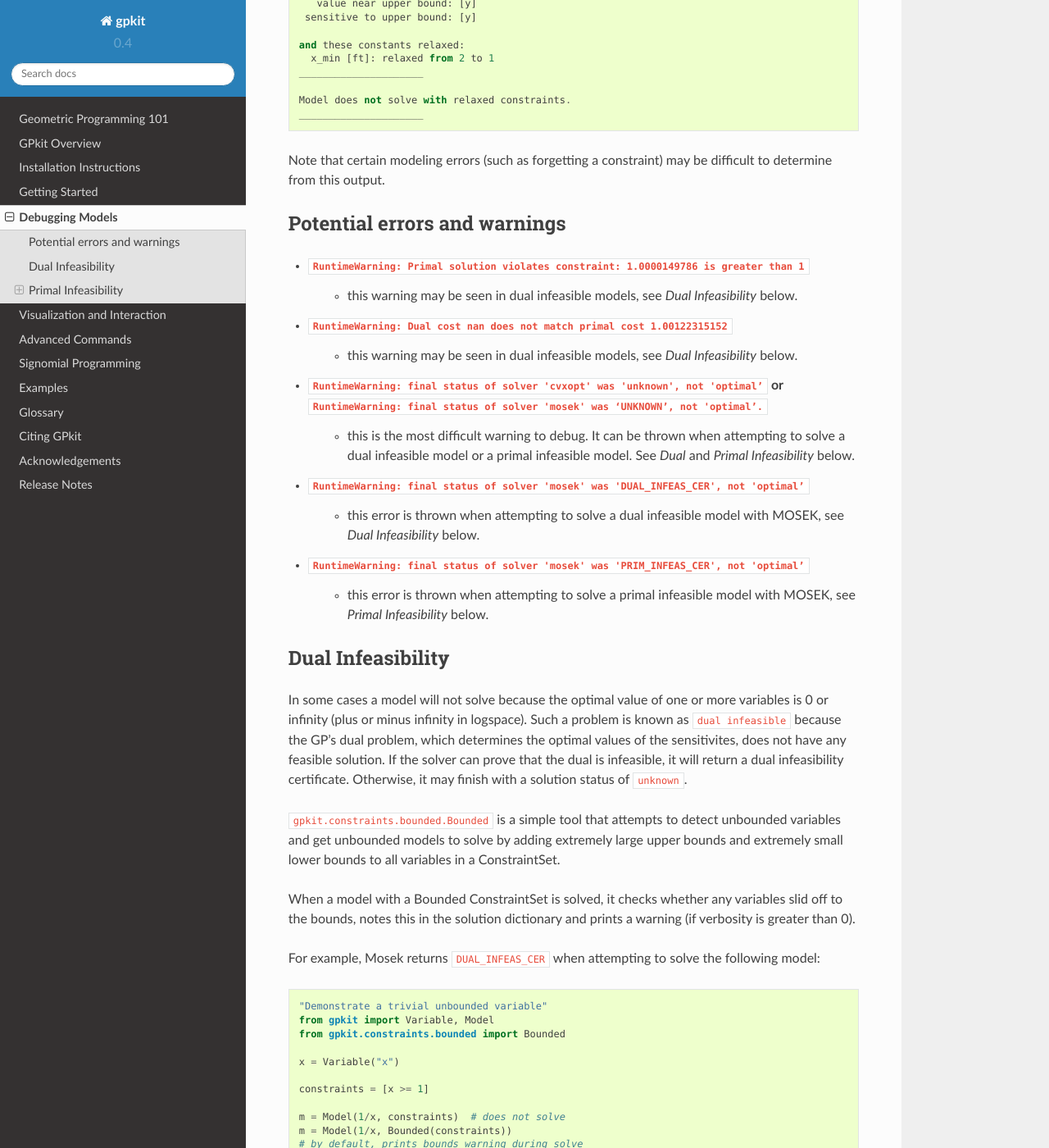
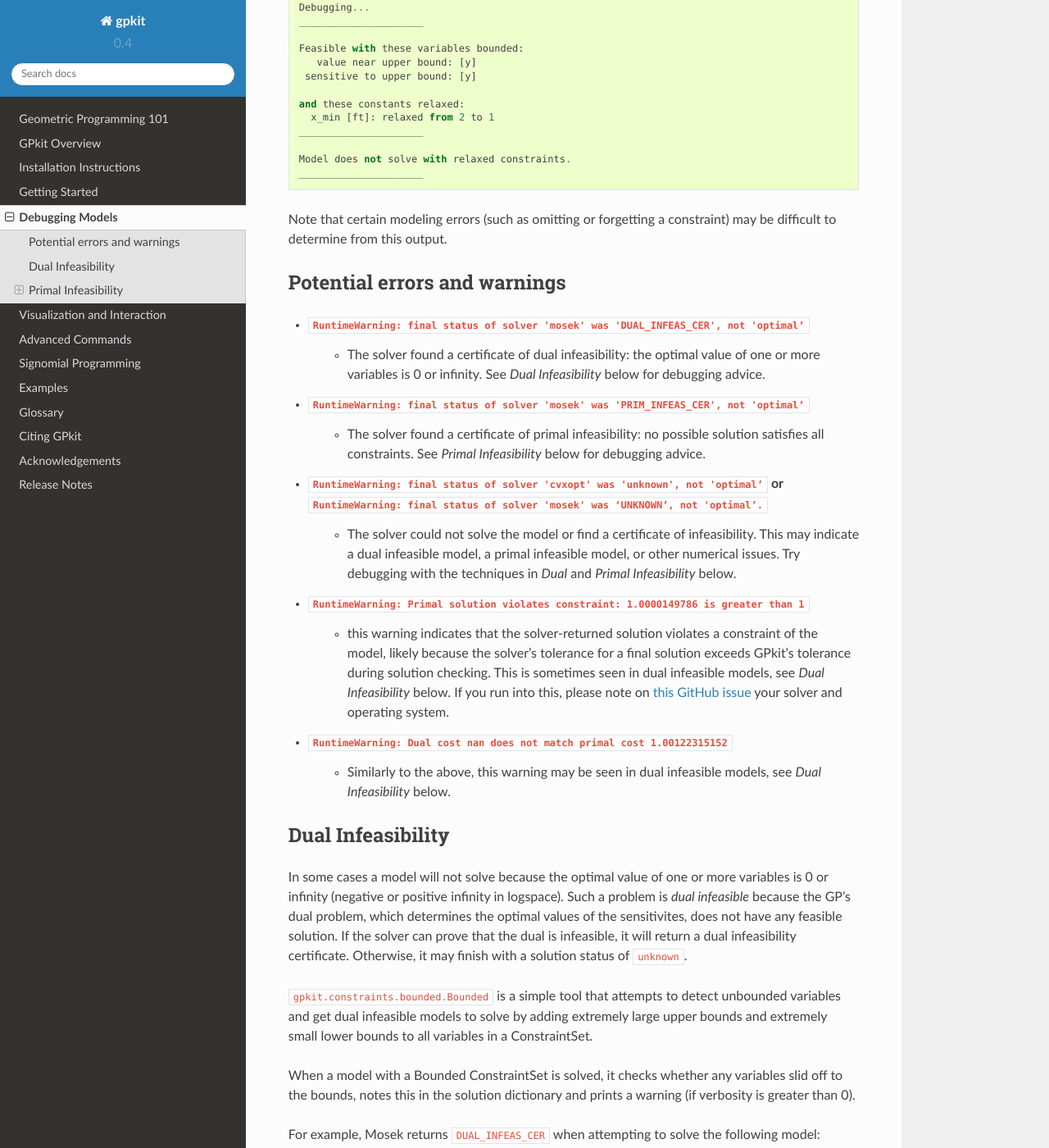
Before and after one commit to convexengineering/gpkit, a Sphinx documentation site: the page built from docs/source/debugging.rst, in a window 1280 px wide and 1400 px high, scrolled down 662 px. Shown: the whole window at 82% size. Built offline with Sphinx 7.4.7 and the Read the Docs theme 2.0.0, drawn with Linux system fonts in a browser that asks for light colours; some of the changed text lies outside the part shown.

Commit message:
edit docs with @whoburg

```diff
--- a/docs/source/debugging.rst
+++ b/docs/source/debugging.rst
@@ -1,43 +1,49 @@
 Debugging Models
 ****************
 
-A number of errors and warnings may be raised when attempting to solve a model. These can generally be classed into two types: models where there is no possible solution (primal infeasible models) and those where nothing stops the objective (or variables in the objective) from going to 0 or infinity (dual infeasible models).
+A number of errors and warnings may be raised when attempting to solve a model.
+A model may be primal infeasible: there is no possible solution that satisfies all constraints. A model may be dual infeasible: the optimal value of one or more variables is 0 or infinity (negative and positive infinity in logspace).
 
-GPkit contains several tools for diagnosing which constraints and variables might be causing this infeasibility. The first thing to do with a model `m` that won't solve is to run ``m.debug()``, which will search for changes that would make the model feasible:
+For a GP model that does not solve, solvers may be able to prove its primal or dual infeasibility, or may return an unknown status.
+
+GPkit contains several tools for diagnosing which constraints and variables might be causing infeasibility. The first thing to do with a model ``m`` that won't solve is to run ``m.debug()``, which will search for changes that would make the model feasible:
 
 .. literalinclude:: examples/debug.py
 
 .. literalinclude:: examples/debug_output.txt
 
-Note that certain modeling errors (such as forgetting a constraint) may be difficult to determine from this output.
+Note that certain modeling errors (such as omitting or forgetting a constraint) may be difficult to determine from this output.
 
 
 Potential errors and warnings
 =============================
 
+- ``RuntimeWarning: final status of solver 'mosek' was 'DUAL_INFEAS_CER', not 'optimal’``
+    - The solver found a certificate of dual infeasibility: the optimal value of one or more variables is 0 or infinity. See *Dual Infeasibility* below for debugging advice.
+
+- ``RuntimeWarning: final status of solver 'mosek' was 'PRIM_INFEAS_CER', not 'optimal’``
+    - The solver found a certificate of primal infeasibility: no possible solution satisfies all constraints. See *Primal Infeasibility* below for debugging advice.
+
+- ``RuntimeWarning: final status of solver 'cvxopt' was 'unknown', not 'optimal’`` or ``RuntimeWarning: final status of solver 'mosek' was ‘UNKNOWN’, not 'optimal’.``
+    - The solver could not solve the model or find a certificate of infeasibility. This may indicate a dual infeasible model, a primal infeasible model, or other numerical issues. Try debugging with the techniques in *Dual* and *Primal Infeasibility* below.
+
 - ``RuntimeWarning: Primal solution violates constraint: 1.0000149786 is greater than 1``
-    - this warning may be seen in dual infeasible models, see *Dual Infeasibility* below.
+    - this warning indicates that the solver-returned solution violates a constraint of the model, likely because the solver's tolerance for a final solution exceeds GPkit's tolerance during solution checking. This is sometimes seen in dual infeasible models, see *Dual Infeasibility* below. If you run into this, please note on `this GitHub issue <https://github.com/hoburg/gpkit/issues/753>`_ your solver and operating system.
 
 - ``RuntimeWarning: Dual cost nan does not match primal cost 1.00122315152``
-    - this warning may be seen in dual infeasible models, see *Dual Infeasibility* below.
+    - Similarly to the above, this warning may be seen in dual infeasible models, see *Dual Infeasibility* below.
 
-- ``RuntimeWarning: final status of solver 'cvxopt' was 'unknown', not 'optimal’`` or ``RuntimeWarning: final status of solver 'mosek' was ‘UNKNOWN’, not 'optimal’.``
-    - this is the most difficult warning to debug. It can be thrown when attempting to solve a dual infeasible model or a primal infeasible model. See *Dual* and *Primal Infeasibility* below.
-
-- ``RuntimeWarning: final status of solver 'mosek' was 'DUAL_INFEAS_CER', not 'optimal’``
-    - this error is thrown when attempting to solve a dual infeasible model with MOSEK,  see *Dual Infeasibility* below.
-
-- ``RuntimeWarning: final status of solver 'mosek' was 'PRIM_INFEAS_CER', not 'optimal’``
-    - this error is thrown when attempting to solve a primal infeasible model with MOSEK,  see *Primal Infeasibility* below.
+..
+    note: remove the above when we match solver tolerance in GPkit (issue #753)
 
 
 Dual Infeasibility
 ==================
 
-In some cases a model will not solve because the optimal value of one or more variables is 0 or infinity (plus or minus infinity in logspace). Such a problem is known as ``dual infeasible`` because the GP's dual problem, which determines the optimal values of the sensitivites, does not have any feasible solution. If the solver can prove that the dual is infeasible, it will return a dual infeasibility certificate. Otherwise, it may finish with a solution status of ``unknown``.
+In some cases a model will not solve because the optimal value of one or more variables is 0 or infinity (negative or positive infinity in logspace). Such a problem is `dual infeasible` because the GP's dual problem, which determines the optimal values of the sensitivites, does not have any feasible solution. If the solver can prove that the dual is infeasible, it will return a dual infeasibility certificate. Otherwise, it may finish with a solution status of ``unknown``.
 
 ``gpkit.constraints.bounded.Bounded`` is a
-simple tool that attempts to detect unbounded variables and get unbounded models to solve by adding extremely large upper bounds and extremely small lower bounds to all variables in a ConstraintSet.
+simple tool that attempts to detect unbounded variables and get dual infeasible models to solve by adding extremely large upper bounds and extremely small lower bounds to all variables in a ConstraintSet.
 
 When a model with a Bounded ConstraintSet is solved, it checks whether any variables slid off to the bounds, notes this in the solution dictionary and prints a warning (if verbosity is greater than 0).
 
@@ -49,14 +55,16 @@
 
 .. literalinclude:: examples/unbounded_output.txt
 
-The problem, unsurprisingly, is that the variable ``x`` has no lower bound.
+The problem, unsurprisingly, is that the cost ``1/x`` has no lower bound because ``x`` has no upper bound.
 
 For details read the `Bounded <autodoc/gpkit.constraints.html#module-gpkit.constraints.bounded>`__ docstring.
+
+
 
 Primal Infeasibility
 ====================
 
-A model is primal infeasible when there is no point which simultaneously satisfies all of the model’s constraints. A simple example is presented below.
+A model is primal infeasible when there is no possible solution that satisfies all constraints. A simple example is presented below.
 
 .. literalinclude:: examples/primal_infeasible_ex1.py
 
--- a/docs/source/examples/primal_infeasible_ex1.py
+++ b/docs/source/examples/primal_infeasible_ex1.py
@@ -1,24 +1,15 @@
 "A simple primal infeasible example"
 from gpkit import Variable, Model
 
-#Make the necessary Variables
 x = Variable("x")
 y = Variable("y")
 
-#make the constraints
-constraints = [
+m = Model(x*y, [
     x >= 1,
     y >= 2,
     x*y >= 0.5,
     x*y <= 1.5
-]
+])
 
-#declare the objective
-objective = x*y
-
-#construct the model
-m = Model(objective, constraints)
-
-#solve the model
-#raises uknown on cvxopt and mosek
-#m.solve()
+# m.solve()  # raises uknown on cvxopt
+             # and PRIM_INFEAS_CER on mosek
--- a/docs/source/examples/unbounded.py
+++ b/docs/source/examples/unbounded.py
@@ -6,7 +6,7 @@
 
 constraints = [x >= 1]
 
-m = Model(1/x, constraints)  # does not solve
+m = Model(1/x, constraints)  # MOSEK returns DUAL_INFEAS_CER on .solve()
 m = Model(1/x, Bounded(constraints))
 # by default, prints bounds warning during solve
 sol = m.solve(verbosity=0)
```
Also changed, not shown: 1 other file.
